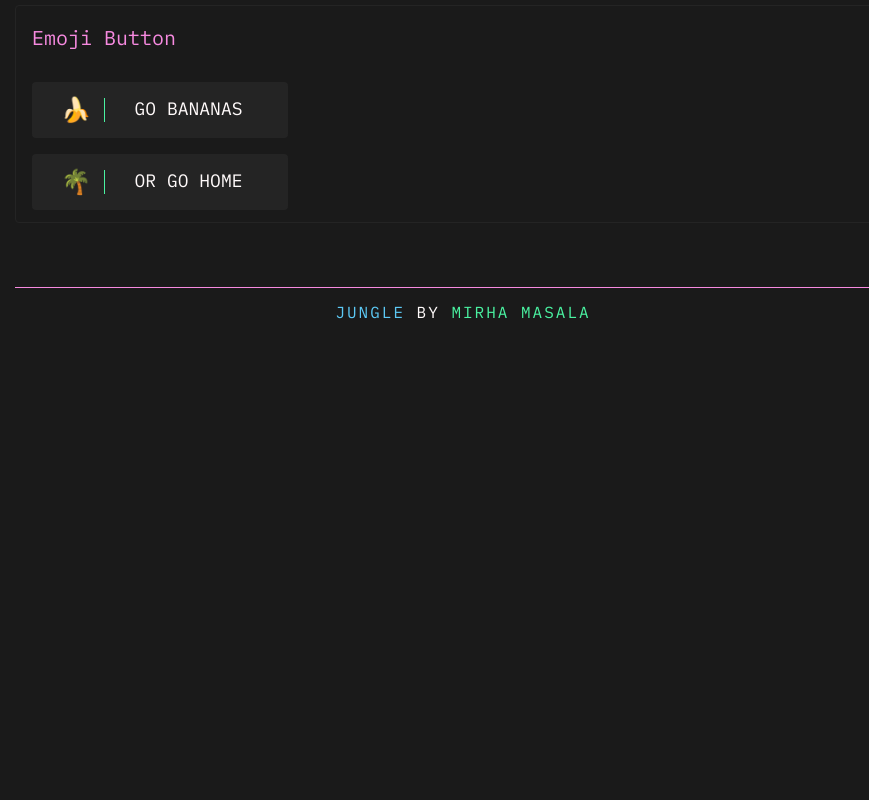
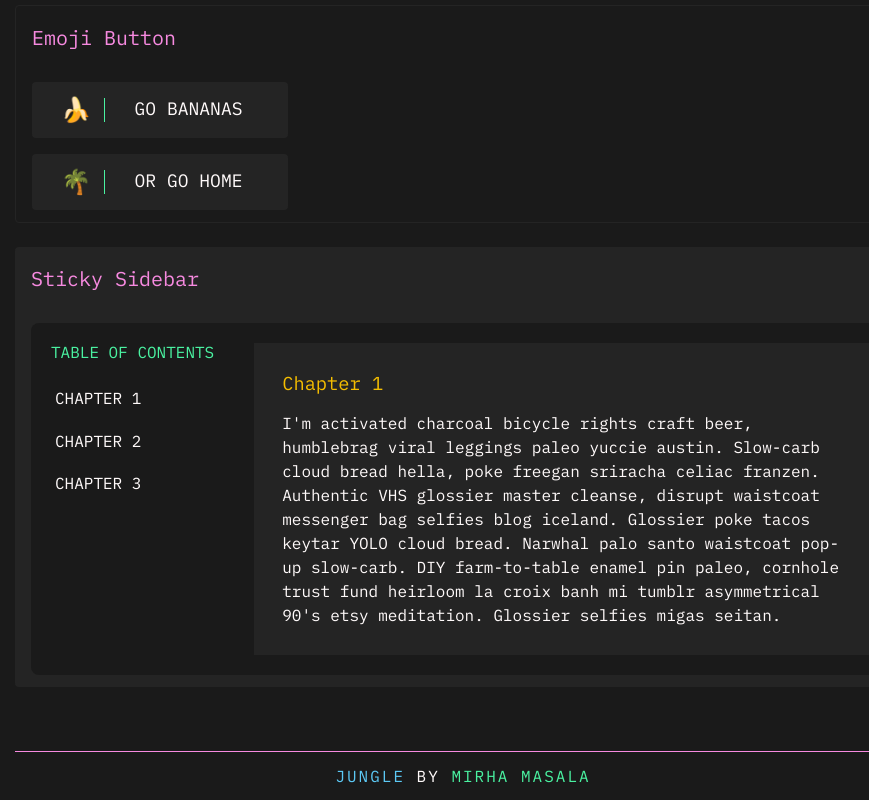
Before and after one commit to mirhamasala/next-jungle, a Next.js app: page /css-snippets in a window 1280 px wide. Shown: the part 2137-2937 px from the top of the page, without its empty margins (177-1046 px from the left). Before the commit the page ends 2473 px from the top, so only its background shows below. Built offline with nearby package versions, Linux system fonts and the light colour scheme.

Commit message:
Include StickySidebar

```diff
--- a/src/pages/css-snippets/index.js
+++ b/src/pages/css-snippets/index.js
@@ -2,6 +2,7 @@ import EmojiButton from "../../components/_css-snippets/EmojiButton";
 import HorizontalOverflow from "../../components/_css-snippets/HorizontalOverflow";
 import StickyHeader from "../../components/_css-snippets/StickyHeader";
 import StickySections from "../../components/_css-snippets/StickySections";
+import StickySidebar from "../../components/_css-snippets/StickySidebar";
 
 import Layout from "../../components/Layout";
 
@@ -42,12 +43,20 @@ const stickySections = (
   </>
 );
 
+const stickySidebar = (
+  <>
+    <h2>Sticky Sidebar</h2>
+    <StickySidebar />
+  </>
+);
+
 /* Order matters */
 const sections = [
   stickySections,
   horizontalOverflow,
   stickyHeader,
   emojiButton,
+  stickySidebar,
 ];
 
 export default function CssSnippets() {
```
